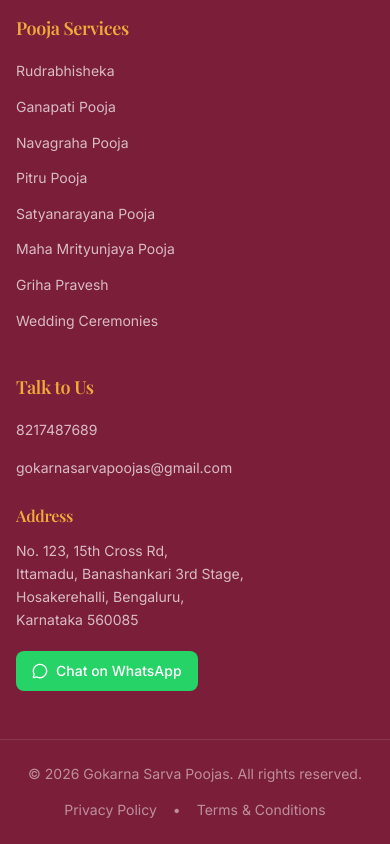
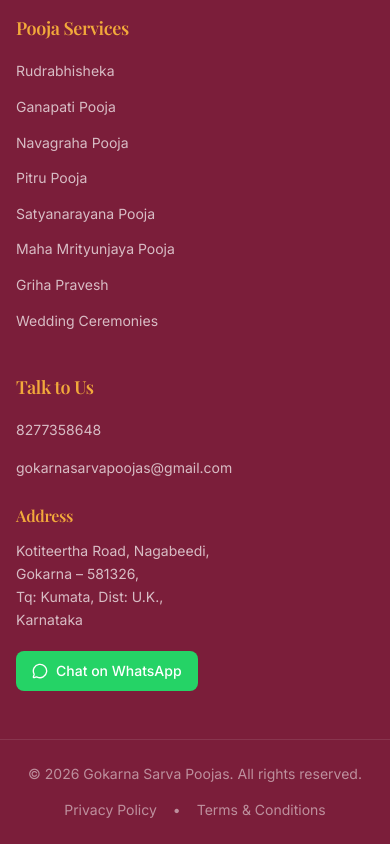
Before and after one commit to Sanjay10tech/puja-services, a Next.js app: page / in a window 390 px wide. Shown: the part 10650-11494 px from the top of the page. Built offline with nearby package versions, Linux system fonts and the light colour scheme; a web font is replaced by a local one.

Commit message:
Update main phone number, add secondary number, and change address to Gokarna with map

```diff
--- a/src/app/contact/page.tsx
+++ b/src/app/contact/page.tsx
@@ -380,6 +380,13 @@ export default function ContactPage() {
                         <p className="text-sm font-medium">{BRAND.phone}</p>
                       </div>
                     </a>
+                    <a href={`tel:${BRAND.phoneSecondary}`} className="flex items-center gap-3 bg-white/10 rounded-lg px-4 py-3 hover:bg-white/20 transition-colors">
+                      <Phone className="w-4 h-4 text-saffron" />
+                      <div>
+                        <p className="text-xs text-white/60">Call Now</p>
+                        <p className="text-sm font-medium">{BRAND.phoneSecondary}</p>
+                      </div>
+                    </a>
                     <a href={WHATSAPP_LINK} target="_blank" rel="noopener noreferrer" className="flex items-center gap-3 bg-[#25D366]/20 rounded-lg px-4 py-3 hover:bg-[#25D366]/30 transition-colors">
                       <MessageCircle className="w-4 h-4 text-[#25D366]" />
                       <div>
@@ -440,18 +447,18 @@ export default function ContactPage() {
                 <MapPin className="w-5 h-5 text-saffron mt-0.5 shrink-0" />
                 <div>
                   <p className="font-semibold text-charcoal text-sm mb-0.5">
-                    Marathi Sarvapooja – Pandit and Astrologer in Bangalore
+                    Gokarna Sarva Poojas – Pandit and Astrologer in Gokarna
                   </p>
                   <p className="text-charcoal-light text-sm">
-                    No. 123, 15th Cross Rd, Ittamadu, Banashankari 3rd Stage,<br />
-                    Hosakerehalli, Bengaluru, Karnataka 560085
+                    Kotiteertha Road, Nagabeedi, Gokarna – 581326,<br />
+                    Tq: Kumata, Dist: U.K., Karnataka
                   </p>
                 </div>
               </div>
 
               <div className="flex flex-col sm:flex-row gap-3">
                 <a
-                  href="https://maps.app.goo.gl/4ezJVGobh8zWGr586"
+                  href="https://www.google.com/maps/search/?api=1&query=Kotiteertha+Road,+Nagabeedi,+Gokarna+581326,+Kumta,+Uttara+Kannada,+Karnataka"
                   target="_blank"
                   rel="noopener noreferrer"
                   className="inline-flex items-center justify-center gap-2 bg-maroon text-white px-5 py-2.5 rounded-lg text-sm font-medium hover:bg-maroon-light transition-all"
@@ -485,7 +492,7 @@ export default function ContactPage() {
                   <span className="text-sm text-charcoal-light">(179+ reviews)</span>
                 </div>
                 <a
-                  href="https://maps.app.goo.gl/4ezJVGobh8zWGr586"
+                  href="https://www.google.com/maps/search/?api=1&query=Kotiteertha+Road,+Nagabeedi,+Gokarna+581326,+Kumta,+Uttara+Kannada,+Karnataka"
                   target="_blank"
                   rel="noopener noreferrer"
                   className="block text-center text-sm text-maroon font-medium underline underline-offset-2 hover:text-maroon-light transition-colors"
@@ -504,14 +511,14 @@ export default function ContactPage() {
               className="rounded-2xl overflow-hidden shadow-lg border border-ivory-dark"
             >
               <iframe
-                src="https://www.google.com/maps/embed?pb=!1m18!1m12!1m3!1d3888.6!2d77.5416959!3d12.9201022!2m3!1f0!2f0!3f0!3m2!1i1024!2i768!4f13.1!3m3!1m2!1s0x0%3A0x0!2zMTLCsDU1JzEyLjQiTiA3N8KwMzInMzAuMSJF!5e0!3m2!1sen!2sin!4v1692000000000"
+                src="https://www.google.com/maps?q=Kotiteertha%20Road%2C%20Nagabeedi%2C%20Gokarna%20581326%2C%20Kumta%2C%20Uttara%20Kannada%2C%20Karnataka&output=embed"
                 width="100%"
                 height="450"
                 style={{ border: 0 }}
                 allowFullScreen
                 loading="lazy"
                 referrerPolicy="no-referrer-when-downgrade"
-                title="Marathi Sarvapooja Location - Bangalore"
+                title="Gokarna Sarva Poojas Location - Gokarna"
                 className="w-full h-[320px] sm:h-[380px] md:h-[420px] lg:h-[450px]"
               />
             </motion.div>
--- a/src/components/layout/footer.tsx
+++ b/src/components/layout/footer.tsx
@@ -96,10 +96,10 @@ export function Footer() {
             <ul className="space-y-3">
               <li>
                 <a
-                  href="tel:+918217487689"
+                  href="tel:+918277358648"
                   className="text-white/70 hover:text-saffron transition-colors text-sm"
                 >
-                  8217487689
+                  8277358648
                 </a>
               </li>
               <li>
@@ -116,10 +116,10 @@ export function Footer() {
               Address
             </h4>
             <p className="text-white/70 text-sm leading-relaxed">
-              No. 123, 15th Cross Rd,<br />
-              Ittamadu, Banashankari 3rd Stage,<br />
-              Hosakerehalli, Bengaluru,<br />
-              Karnataka 560085
+              Kotiteertha Road, Nagabeedi,<br />
+              Gokarna – 581326,<br />
+              Tq: Kumata, Dist: U.K.,<br />
+              Karnataka
             </p>
 
             {/* WhatsApp CTA */}
--- a/src/lib/constants.ts
+++ b/src/lib/constants.ts
@@ -3,10 +3,11 @@ export const BRAND = {
   tagline: "Sacred Rituals, Divine Blessings",
   description:
     "Premium Vedic pooja services and pandit booking platform for all your spiritual needs.",
-  whatsappNumber: "+918217487689",
+  whatsappNumber: "+918277358648",
   email: "gokarnasarvapoojas@gmail.com",
-  phone: "+91 82174 87689",
-  address: "No. 123, 15th Cross Rd, Ittamadu, Banashankari 3rd Stage, Hosakerehalli, Bengaluru, Karnataka 560085",
+  phone: "+91 82773 58648",
+  phoneSecondary: "+91 82174 87689",
+  address: "Kotiteertha Road, Nagabeedi, Gokarna – 581326, Tq: Kumata, Dist: U.K., Karnataka",
 } as const;
 
 export const NAV_LINKS = [
```
